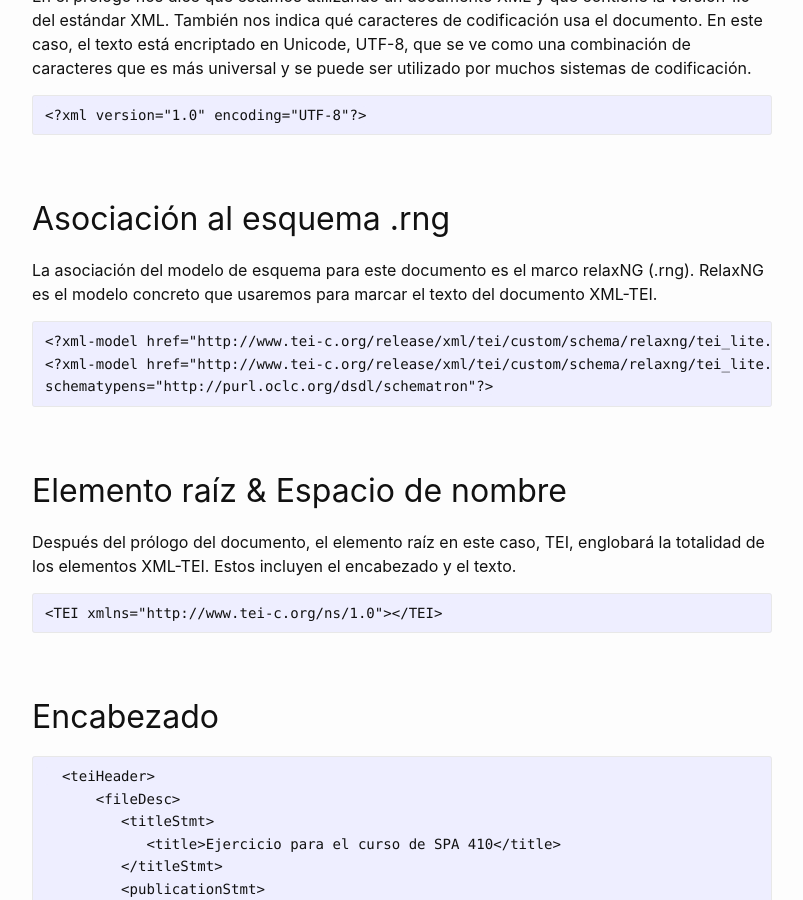
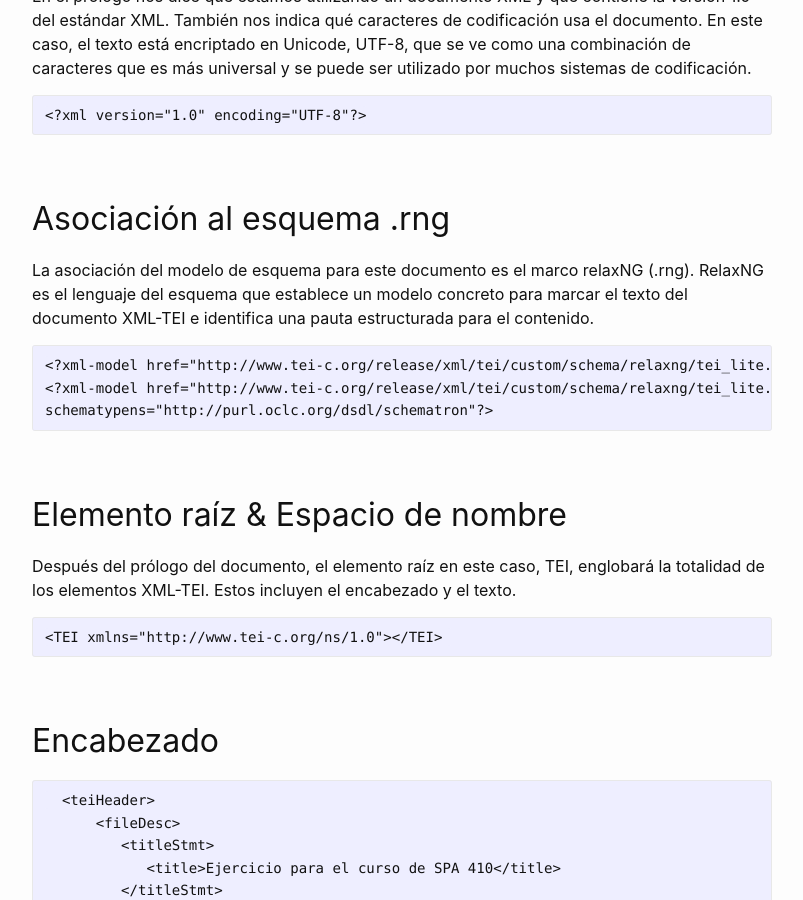
Before and after one commit to miladvh/miladvh.github.io, a Jekyll site: the page built from _posts/2021-10-11-Comentario-TEI.md, in a window 1280 px wide and 900 px high, scrolled down 622 px. Shown: the whole window, without its empty margins (238-1041 px from the left). Built offline with Jekyll 4.4.1, drawn with Linux system fonts in a browser that asks for light colours.

Commit message:
Update 2021-10-11-Comentario-TEI.md

````diff
--- a/_posts/2021-10-11-Comentario-TEI.md
+++ b/_posts/2021-10-11-Comentario-TEI.md
@@ -21,7 +21,8 @@ En el prólogo nos dice que estamos utilizando un documento XML y que contiene l
 ```
 ## Asociación al esquema .rng
 
-La asociación del modelo de esquema para este documento es el marco relaxNG (.rng). RelaxNG es el modelo concreto que usaremos para marcar el texto del documento XML-TEI.
+La asociación del modelo de esquema para este documento es el marco relaxNG (.rng). RelaxNG es el lenguaje del esquema que establece un modelo concreto para marcar el texto del documento XML-TEI e identifica una pauta estructurada para el contenido.
+
 ```
 <?xml-model href="http://www.tei-c.org/release/xml/tei/custom/schema/relaxng/tei_lite.rng" type="application/xml" schematypens="http://relaxng.org/ns/structure/1.0"?>
 <?xml-model href="http://www.tei-c.org/release/xml/tei/custom/schema/relaxng/tei_lite.rng" type="application/xml"
````
